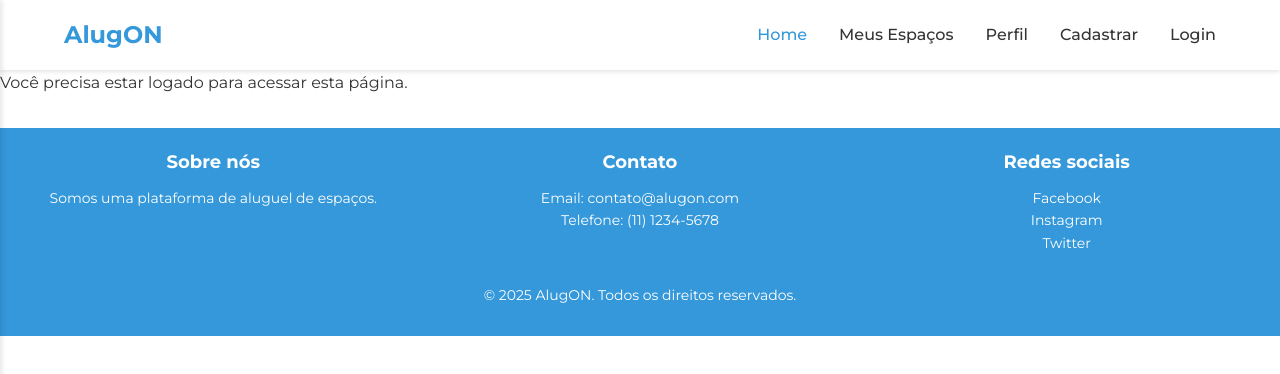
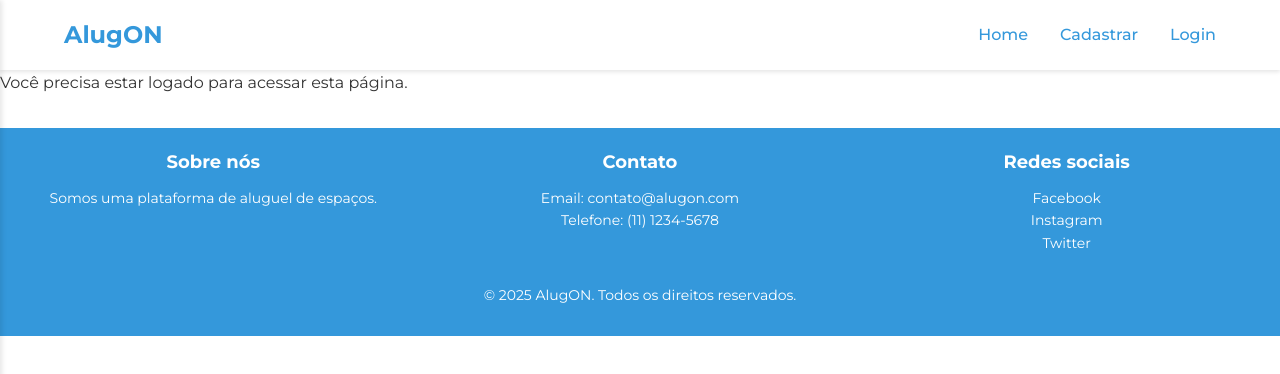
Before and after one commit to correaisaac/alugon-app, a React (Create React App) app in the folder alugonapp/: page /perfil in a window 1280 px wide. Shown: the top 374 px of the page. Built offline with nearby package versions, Linux system fonts and the light colour scheme.

Commit message:
refactor: mudança no código do header

```diff
--- a/alugonapp/src/pages/Header.js
+++ b/alugonapp/src/pages/Header.js
@@ -1,17 +1,33 @@
 import { Link } from "react-router-dom";
+import { useAuth } from "../context/AuthContext";
 
 function Header() {
+  const { user, logout } = useAuth();
+
+  const navLinks = user
+    ? [
+        { to: "/", label: "Home" },
+        { to: "/espacos", label: "Meus Espaços" },
+        { to: "/perfil", label: "Perfil" },
+      ]
+    : [
+        { to: "/", label: "Home" },
+        { to: "/cadastro", label: "Cadastrar" },
+        { to: "/login", label: "Login" },
+      ];
+
   return (
     <header>
       <nav>
         <div className="logo">AlugON</div>
         <button className="menu-toggle">&#9776;</button>
         <ul className="nav-links">
-            <li><Link to="/" className="active">Home</Link></li>
-            <li><Link to="/espacos">Meus Espaços</Link></li>
-            <li><Link to="/perfil">Perfil</Link></li>
-            <li><Link to="/cadastro">Cadastrar</Link></li>
-            <li><Link to="/login">Login</Link></li>
+          {navLinks.map((link) => (
+            <li key={link.to}>
+              <Link to={link.to} className="active">{link.label}</Link>
+            </li>
+          ))}
+          {user && <li><button onClick={logout}>Sair</button></li>}
         </ul>
       </nav>
 
@@ -19,11 +35,11 @@ function Header() {
       <div className="mobile-menu">
         <button className="close-menu">&times;</button>
         <ul>
-            <li><Link to="/" className="active">Home</Link></li>
-            <li><Link to="/espacos">Espaços</Link></li>
-            <li><Link to="/perfil">Perfil</Link></li>
-            <li><Link to="/cadastro">Cadastrar</Link></li>
-            <li><Link to="/login">Login</Link></li>
+          {navLinks.map((link) => (
+            <li key={link.to}>
+              <Link to={link.to} className="active">{link.label}</Link>
+            </li>
+          ))}
         </ul>
       </div>
     </header>
```
Lines whose indentation alone changed are shown as unchanged.
